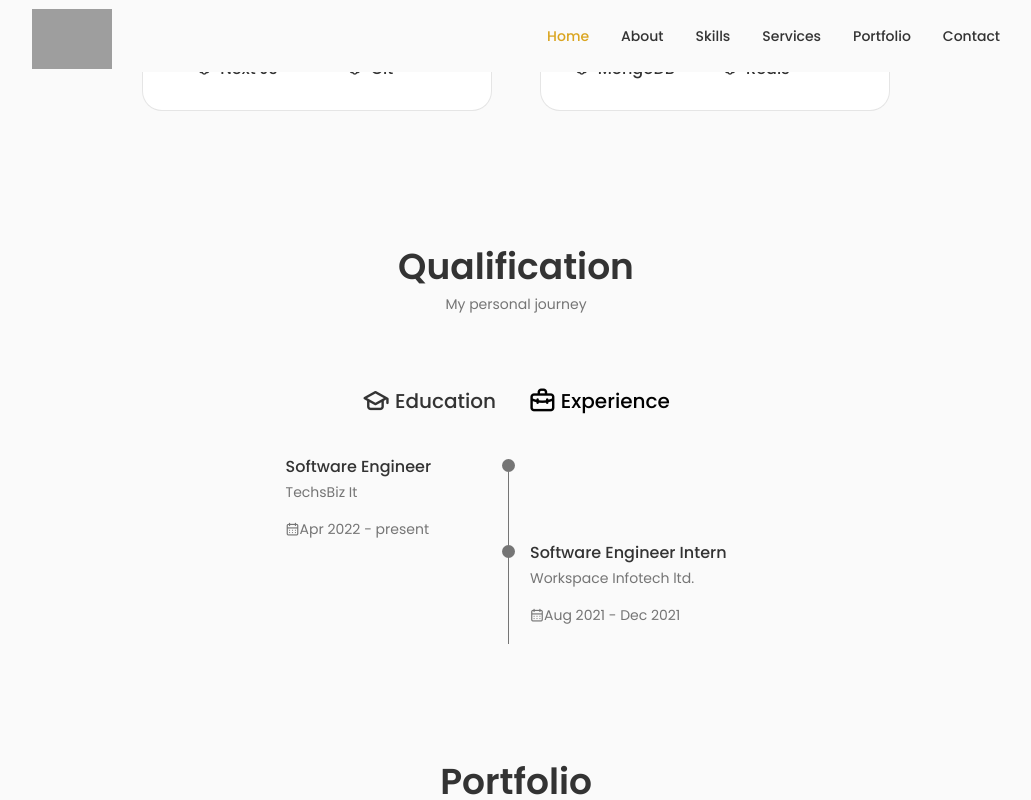
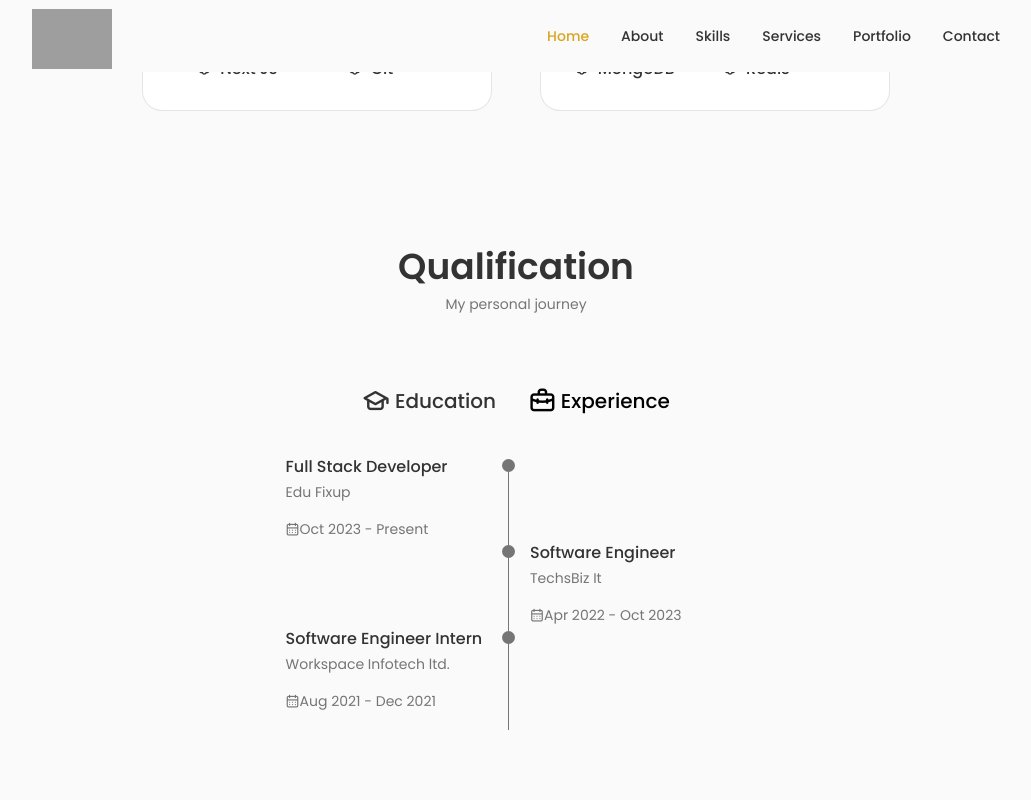
Before and after one commit to Habibtusher/new-portfolio, a React (Create React App) app: page / in a window 1280 px wide. Both pictures are taken after a click on the element "Experience". Shown: the part 1742-2542 px from the top of the page, without its empty margins (124-1155 px from the left). Built offline with nearby package versions, Linux system fonts and the light colour scheme; grey boxes are pictures that could not be loaded.

Commit message:
Update qualification

```diff
--- a/src/components/qualification/Qualification.jsx
+++ b/src/components/qualification/Qualification.jsx
@@ -18,7 +18,7 @@ const Qualification = () => {
                 ? "qualification_button qualification_active button--flex"
                 : "qualification_button button--flex"
             }
-            onClick={()=>toggleTab(1)}
+            onClick={() => toggleTab(1)}
           >
             <i className="uil uil-graduation-cap qualification_icon"></i>{" "}
             Education
@@ -29,7 +29,7 @@ const Qualification = () => {
                 ? "qualification_button qualification_active button--flex"
                 : "qualification_button button--flex"
             }
-            onClick={()=>toggleTab(2)}
+            onClick={() => toggleTab(2)}
           >
             <i className="uil uil-briefcase-alt qualification_icon"></i>
             Experience
@@ -46,10 +46,12 @@ const Qualification = () => {
             <div className="qualification_data">
               <div>
                 <h3 className="qualification_title">BSc in CSE</h3>
-                <span className="qualification_subtitle">Daffodil International U.</span>
+                <span className="qualification_subtitle">
+                  Daffodil International U.
+                </span>
                 <div className="qualification_calendar">
                   <i className="uil uil-calendar-alt"></i>
-                 Jan 2017 - Dec 2020
+                  Jan 2017 - Dec 2020
                 </div>
               </div>
 
@@ -72,7 +74,7 @@ const Qualification = () => {
                 <span className="qualification_subtitle">Programming Hero</span>
                 <div className="qualification_calendar">
                   <i className="uil uil-calendar-alt"></i>
-                 Jan 2021 - jun 2021
+                  Jan 2021 - jun 2021
                 </div>
               </div>
             </div>
@@ -121,11 +123,11 @@ const Qualification = () => {
           >
             <div className="qualification_data">
               <div>
-                <h3 className="qualification_title">Software Engineer</h3>
-                <span className="qualification_subtitle">TechsBiz It</span>
+                <h3 className="qualification_title">Full Stack Developer</h3>
+                <span className="qualification_subtitle">Edu Fixup</span>
                 <div className="qualification_calendar">
                   <i className="uil uil-calendar-alt"></i>
-                  Apr 2022 - present
+                  Oct 2023 - Present
                 </div>
               </div>
 
@@ -144,22 +146,26 @@ const Qualification = () => {
               </div>
 
               <div>
-                <h3 className="qualification_title">Software Engineer Intern</h3>
-                <span className="qualification_subtitle">Workspace Infotech ltd.</span>
+                <h3 className="qualification_title">Software Engineer</h3>
+                <span className="qualification_subtitle">TechsBiz It</span>
                 <div className="qualification_calendar">
                   <i className="uil uil-calendar-alt"></i>
-                 Aug 2021 - Dec 2021
+                  Apr 2022 - Oct 2023
                 </div>
               </div>
             </div>
+            <div className="qualification_data">
 
-            {/* <div className="qualification_data">
-              <div>
-                <h3 className="qualification_title">Web Development</h3>
-                <span className="qualification_subtitle">TechsBiz</span>
+            <div>
+                <h3 className="qualification_title">
+                  Software Engineer Intern
+                </h3>
+                <span className="qualification_subtitle">
+                  Workspace Infotech ltd.
+                </span>
                 <div className="qualification_calendar">
                   <i className="uil uil-calendar-alt"></i>
-                  2022 - present
+                  Aug 2021 - Dec 2021
                 </div>
               </div>
 
@@ -167,7 +173,8 @@ const Qualification = () => {
                 <span className="qualification_rounder"> </span>
                 <span className="qualification_line"></span>
               </div>
-            </div> */}
+            </div>
+
           </div>
         </div>
       </div>
```
